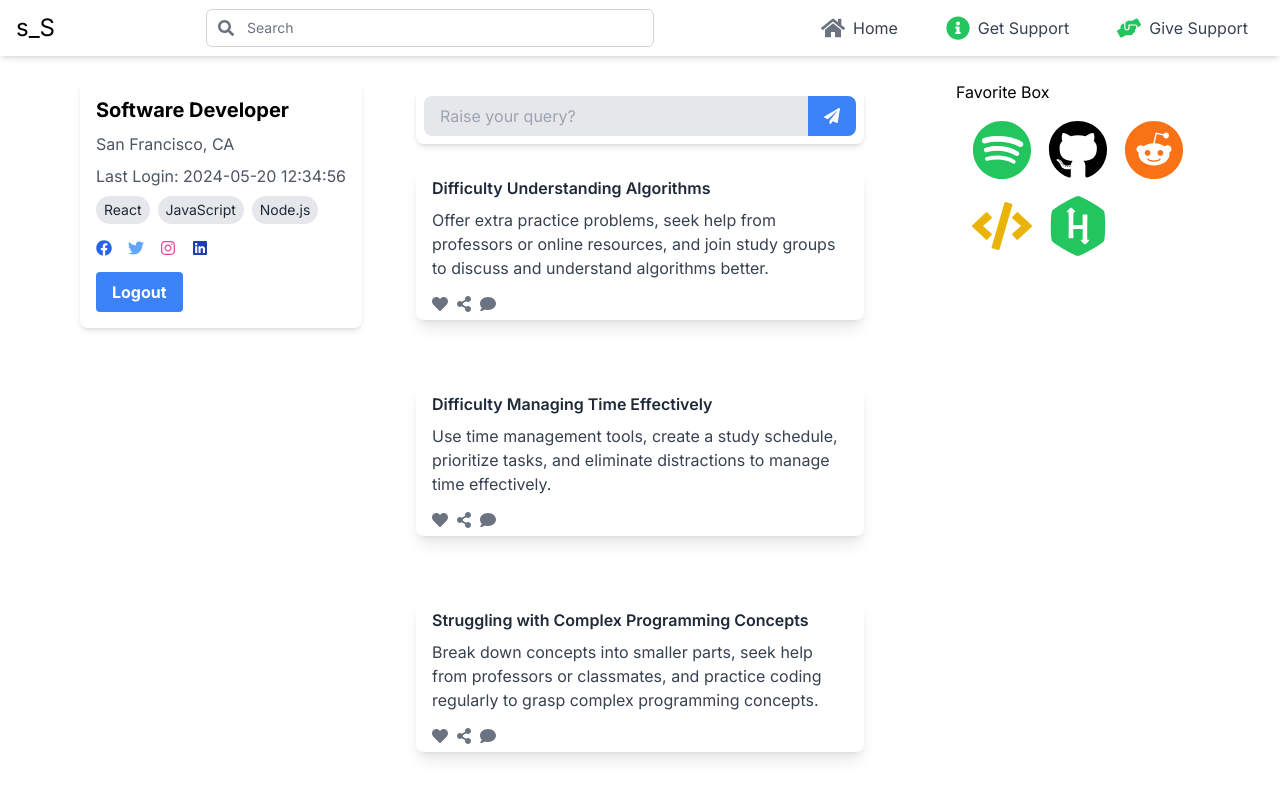
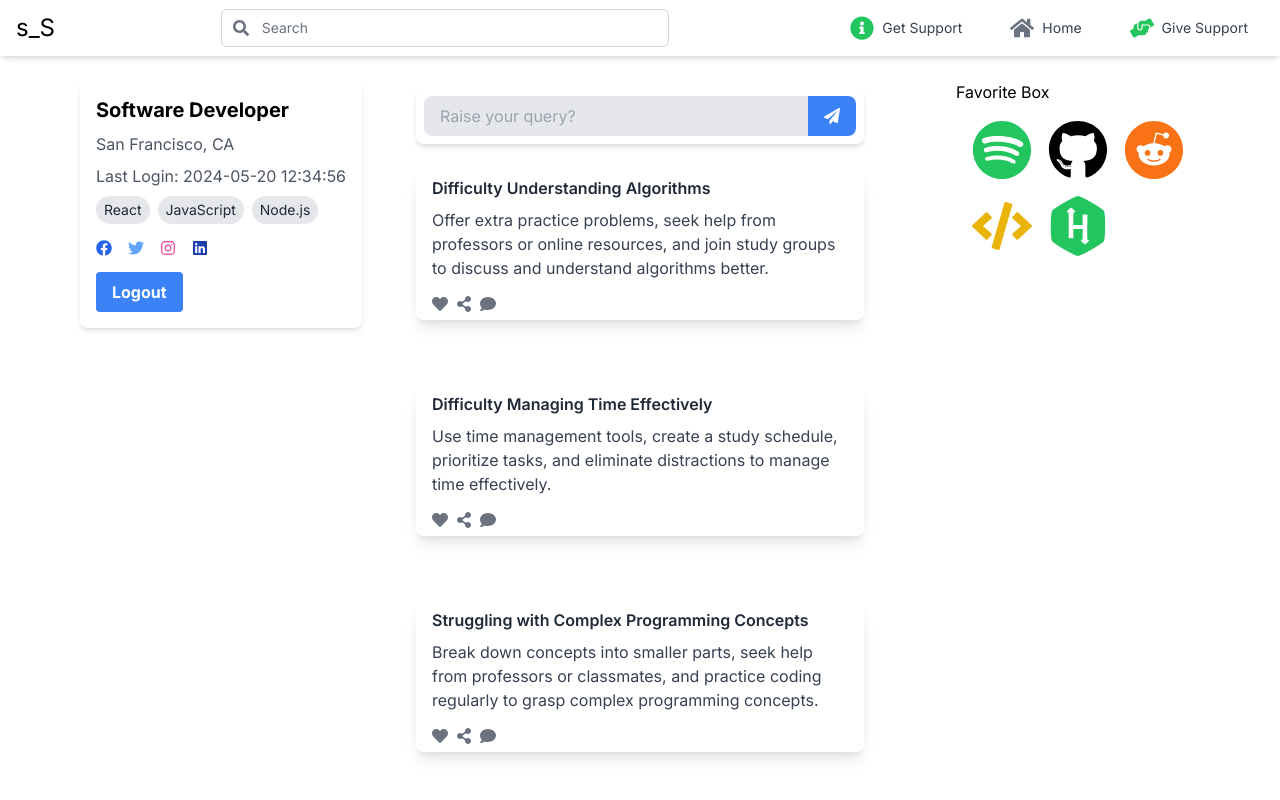
Before and after one commit to Santhosh-CS07/s_s, a Next.js app: page /dashboard in a window 1280 px wide. Shown: the top 800 px of the page. Built offline with nearby package versions, Linux system fonts and the light colour scheme.

Commit message:
UI fixes

```diff
--- a/src/components/Authentication/Authentication.tsx
+++ b/src/components/Authentication/Authentication.tsx
@@ -12,9 +12,9 @@ const Authentication = () => {
 
   return (
     <div>
-      <div className="flex justify-between">
+      <div className="block sm:flex text-center justify-between pb-2">
         {" "}
-        <h1 className="text-4xl py-2 ms-16">s_S</h1>
+        <h1 className="text-4xl py-2 sm:ms-16">s_S</h1>
         <p className="pt-4 me-6">
           ** A way to connect Human Hands - we call it{" "}
           <em>
--- a/src/components/Navbar/Navbar.tsx
+++ b/src/components/Navbar/Navbar.tsx
@@ -30,6 +30,17 @@ const Navbar = (props: any) => {
         <div className="flex flex-row sm:flex-row space-x-4 mt-4 sm:mt-0">
           <button
             onClick={() => {
+              setGetSupport(true);
+              setMainPage(false);
+              setGiveSupport(false);
+            }}
+            className="flex items-center justify-center px-4 py-2 text-gray-700 transition duration-150"
+          >
+            <FaInfoCircle className="text-green-500 text-2xl me-2" />
+            <span className="text-sm sm:inline">Get Support</span>
+          </button>
+          <button
+            onClick={() => {
               setMainPage(true);
               setGiveSupport(false);
               setGetSupport(false);
@@ -37,18 +48,7 @@ const Navbar = (props: any) => {
             className="flex items-center justify-center px-4 py-2 text-gray-700 transition duration-150"
           >
             <FaHome className="text-gray-500 text-2xl me-2" />
-            <span className="hidden sm:inline">Home</span>
-          </button>
-          <button
-            onClick={() => {
-              setGetSupport(true);
-              setMainPage(false);
-              setGiveSupport(false);
-            }}
-            className="flex items-center justify-center px-4 py-2 text-gray-700 transition duration-150"
-          >
-            <FaInfoCircle className="text-green-500 text-2xl me-2" />
-            <span className="hidden sm:inline">Get Support</span>
+            <span className="text-sm sm:inline">Home</span>
           </button>
           <button
             onClick={() => {
@@ -59,7 +59,7 @@ const Navbar = (props: any) => {
             className="flex items-center justify-center px-4 py-2 text-gray-700 transition duration-150"
           >
             <FaHandsHelping className="text-green-500 text-2xl me-2" />
-            <span className="hidden sm:inline">Give Support</span>
+            <span className=" text-sm sm:inline">Give Support</span>
           </button>
         </div>
       </div>
--- a/src/components/QuestionInput/QuestionInput.tsx
+++ b/src/components/QuestionInput/QuestionInput.tsx
@@ -4,7 +4,7 @@ import { FaPaperPlane } from "react-icons/fa";
 
 const QuestionInput = () => {
   return (
-    <div className="w-full max-w-md mx-auto">
+    <div className="w-full max-w-md mx-auto md: mt-10 sm:mt-0">
       <div className="flex bg-white shadow-md rounded-lg p-2">
         <input
           type="text"
```
